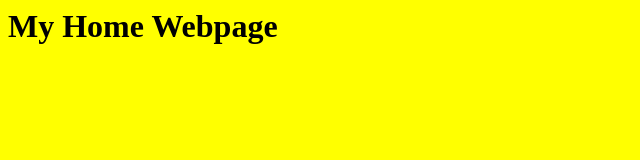
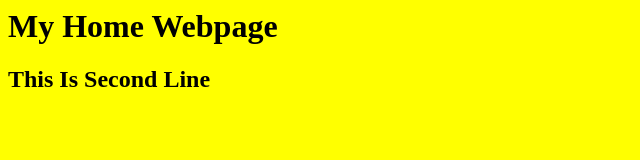
Before and after one commit to git-samir/devopsal3, a plain HTML site: page index.html in a window 1280 px wide. Shown: the whole page, without its empty margins (0-640 px from the left). Drawn offline with Linux system fonts and the light colour scheme.

Commit message:
second line edit

```diff
--- a/index.html
+++ b/index.html
@@ -1,4 +1,5 @@
 <body bgcolor=yellow>
 
 <h1 allign=center >My Home Webpage </h1>
+<h2>This Is Second Line</h2>
 </body>
```
